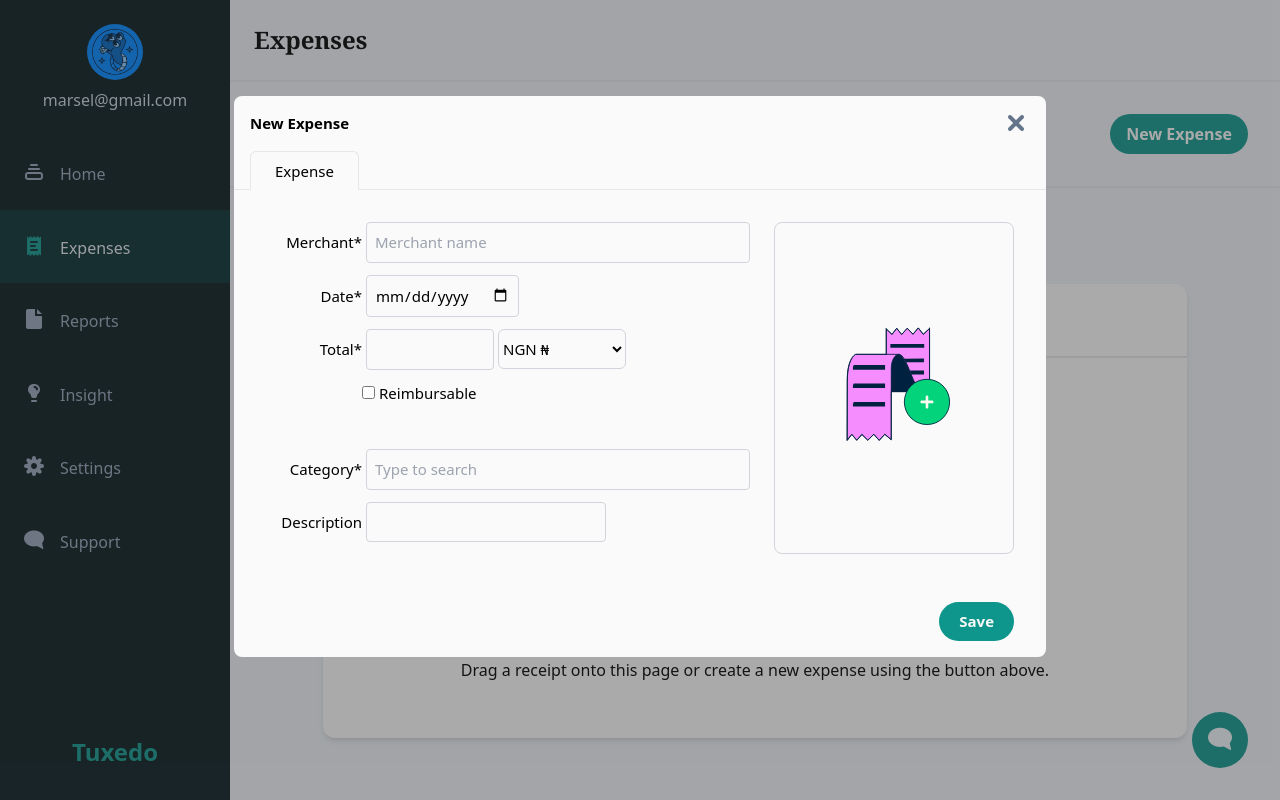
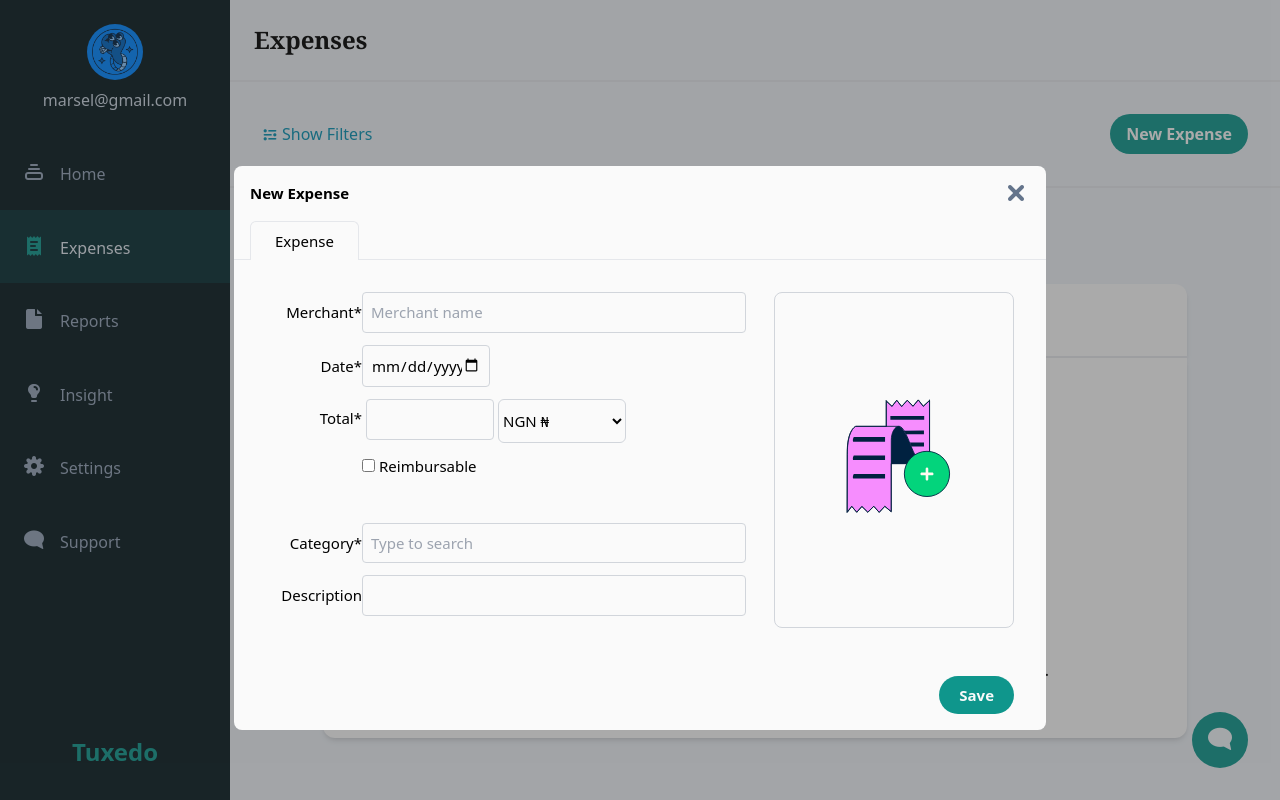
Before and after one commit to MarselDokubo/doreceipt, a React (Vite) app: page /inbox/expenses in a window 1280 px wide. Built offline with nearby package versions, Linux system fonts and the light colour scheme; no server answers; sample sign-in values are in the browser's storage; a web font is replaced by a local one.

Commit message:
chore: new expense form errors

```diff
--- a/package.json
+++ b/package.json
@@ -10,6 +10,7 @@
     "preview": "vite preview"
   },
   "dependencies": {
+    "date-fns": "^3.6.0",
     "firebase": "^10.11.1",
     "react": "^18.2.0",
     "react-dom": "^18.2.0",
--- a/src/new-expense.jsx
+++ b/src/new-expense.jsx
@@ -1,10 +1,12 @@
+import { useForm } from "react-hook-form"
 import { Button } from "./ui/button"
+import { Form } from "react-router-dom";
 
 export function NewExpense({onClose}) {
 
     return (
-        <div className={`absolute top-0 left-0 z-20  h-screen w-screen bg-black-alpha text-[15px]`}>
-            <div className={`new__expense w-full max-w-max bg-light-300 rounded-lg mx-auto mt-24`}>
+        <div className={`flex items-center justify-center absolute top-0 left-0 z-20 px-2  h-screen w-full bg-black-alpha text-[15px] min-w-[270px]`}>
+            <div className={`new__expense w-full max-w-max bg-light-300 rounded-lg mt-24`}>
                 <div className="heading flex items-center justify-between">
                     <h2 className="font-bold my-4 px-4">New Expense</h2>
                     <span role="button" className="font-expens expensicons expensicons-remove font-black text-xl text-slate-500 mr-5" onClick={onClose}>&#xE920;</span>
@@ -16,70 +18,89 @@ export function NewExpense({onClose}) {
                 </div>
                 <div className="flex gap-2 p-8">
                     <ExpenseForm />
-                    <div className="flex-1 img__wrapper flex items-center justify-center p-8 max-w-60 border border-gray-300 rounded-lg">
+                    <div className="flex-1 img__wrapper hidden md:flex items-center justify-center p-8 max-w-60 border border-gray-300 rounded-lg">
                         <img src="/src/assets/img/doreceipt/emptystate__addexpense.svg" alt="" className="w-full"/>
                     </div>
                 </div>
                 <div className="savebtn text-right">
-                    <Button label={"Save"} className={`py-2 px-5 mx-8 my-4`}/>
+                    <Button  label={"Save"} type="submit" form="new__expense" className={`py-2 px-5 mx-8 my-4`}/>
                 </div>
             </div>
         </div>
     )
 }
 function ExpenseForm() {
+    const {
+        register,
+        formState: { errors },
+        handleSubmit
+    } = useForm();
+
+    function handleExpense() {
+        console.log("Create expense form")
+    }
     return (
     <div className="w-[500px] flex-1">
-        <form action="" className="">
-            <div className="input__wrapper flex items-center gap-1 mb-3">
-                <label htmlFor="Merchant" className="w-24 text-right">
-                    <span className=" w-24 text-right">Merchant*</span>
+        <Form id="new__expense" onSubmit={handleSubmit(handleExpense)}>
+            <div className="input__wrapper gap-1 mb-3">
+                <label htmlFor="Merchant" className="md:w-full md:max-w-24 text-right inline-flex justify-end">
+                    <span className=" md:w-full md:max-w-24 text-right inline-flex justify-end">Merchant*</span>
                 </label>
-                    <Input type="text" placeholder="Merchant name" className="flex-1 max-w-96 bg-transparent text-slate-700 "/>
+                    <Input  type="text" name="merchant" id="merchant" placeholder="Merchant name" className="flex-1 min-w-max max-w-96 w-full bg-transparent" register = {() => register("merchant", {required: { value: true, message: "Field cannot be empty" },})} errors={errors}/>
             </div>
-            <div className="input__wrapper flex items-center gap-1 mb-3">
-                <label className="w-24 text-right" htmlFor="date">
+            <div className="input__wrapper gap-1 mb-3">
+                <label className="md:w-full md:max-w-24 text-right inline-flex justify-end" htmlFor="date">
                     <span className="">Date*</span>
                 </label>
-                    <Input type="date" name="date" id="date" className="bg-transparent" />
+                    <Input type="date" name="date" id="date" className="bg-transparent max-w-32" register = {() => register("date")} errors={errors}/>
             </div>
-            <div className="input__wrapper flex items-center gap-1 mb-3">
-                <label className="w-24 text-right" htmlFor="total">
+            <div className="input__wrapper flex flex-wrap gap-1 mb-3">
+                <label className="md:w-full md:max-w-24 text-right inline-flex justify-end mt-2" htmlFor="total">
                     <span className="">Total*</span>
-                </label>
-                    <Input type="text" name="total" id="total" className={ `max-w-32 bg-transparent`} />
-                    <select name="currency" id="currency" className="flex-1 rounded-md border border-gray-300 py-2 bg-transparent max-w-32 w-full">
+                    </label>
+                    <div>
+                    <Input type="text" name="total" id="total" className={ `max-w-32 bg-transparent`} register = {() => register("total", {required: { value: true, message: "Field cannot be empty" },})} errors={errors}/>
+                    </div>
+
+                    <div className="max-w-32 w-full">
+                        <select name="currency" id="currency" className="flex-1 rounded-md border border-gray-300  bg-transparent w-full py-2.5">
+
                         <option value="NGN">NGN ₦</option>
                         <option value="USD">USD $</option>
-                    </select>
+                        </select>
+                    </div>
+
                 </div>
-                <div className="input__wrapper flex items-center">
-                    <input type="checkbox" name="reimbursable" id="reimbursable" className="ml-24 mr-1"/>
+                <div className="input__wrapper">
+                    <input type="checkbox" name="reimbursable" id="reimbursable" className="md:ml-24 ml-10 mr-1"/>
                     <label htmlFor="reimbursable">Reimbursable</label>
                 </div>
             <br />
             <br />
-            <div className="input__wrapper flex items-center gap-1 mb-3">
-                <label className="w-24 text-right" htmlFor="category">
+            <div className="input__wrapper mb-3">
+                <label className="md:w-full md:max-w-24 text-right inline-flex justify-end" htmlFor="category">
                     <span className="">Category*</span>
                 </label>
-                    <Input type="search" name="category" id="category" placeholder="Type to search" className="flex-1 max-w-96 w-full bg-transparent"/>
+                    <Input type="search" name="category" id="category" placeholder="Type to search" className="flex-1 min-w-max max-w-96 w-full bg-transparent" register = {() => register("category", {required: { value: true, message: "Field cannot be empty" },})} errors={errors}/>
             </div>
-            <div className="input__wrapper flex items-center gap-1 mb-3">
-                <label className="w-24 text-right" htmlFor="description">
+            <div className="input__wrapper mb-3">
+                <label className="md:w-full md:max-w-24 text-right inline-flex justify-end" htmlFor="description">
                     <span className="">Description </span>
                 </label>
-                    <Input type="text" name="description" id="description" className="bg-transparent"/>
+                    <Input type="text" name="description" id="description" className="flex-1 min-w-max max-w-96 w-full bg-transparent" register = {() => register("description", {required: { value: true, message: "Field cannot be empty" },})} errors={errors}/>
             </div>
-        </form>
+        </Form>
     </div>
     )
 
 }
 
 
-function Input({className = "",...attributes}) {
+function Input({className = "",name,register, errors, ...attributes}) {
     return (
-        <input {...attributes} className={`rounded border border-gray-300 p-2  ${className}`} />
+        <>
+            <input {...attributes} aria-describedby={`${name}-error`} aria-invalid={errors[name] ? "true" : "false"} className={`rounded border border-gray-300 p-2 outline-none ${className}`} {...register()} />
+              <p id={`${name}-error`} role="alert" className={`${errors[name] && "text-rose-400"} text-xs text-right  ml-1 md:mr-5 `}>{errors[name] && errors[name].message}</p>
+        </>
     )
 }
--- a/src/service/config.js
+++ b/src/service/config.js
@@ -1,6 +1,8 @@
 // Import the functions you need from the SDKs you need
 import { initializeApp } from "firebase/app";
 import { getAuth } from "firebase/auth";
+import { getFirestore } from "firebase/firestore";
+import { getStorage } from "firebase/storage";
 // TODO: Add SDKs for Firebase products that you want to use
 // https://firebase.google.com/docs/web/setup#available-libraries
 
@@ -20,3 +22,9 @@ export const app = initializeApp(firebaseConfig);
 
 // Auth
 export const auth = getAuth()
+
+// Storage
+export const storage = getStorage()
+
+//Firestore
+export const db = getFirestore();
--- /dev/null
+++ b/src/service/firestore.js
@@ -0,0 +1 @@
+import { db } from "./config";
--- /dev/null
+++ b/src/service/storage.js
@@ -0,0 +1,11 @@
+import {format} from 'date-fns'
+import { storage } from './config';
+
+const BUCKET_URL = "https://console.firebase.google.com/u/0/project/doreceipt-3d5b6/storage/doreceipt-3d5b6.appspot.com/files"
+
+export async function uploadImage(image, uid) {
+    const formattedDate = format(new Date(), "yyyy-MM-dd'T'HH:mm:ss'Z'");
+    const bucket = `${BUCKET_URL}/${uid}/${formattedDate}.jpg`;
+    await uploadBytes(ref(storage, bucket), image);
+    return bucket;
+}
--- a/src/ui/button.jsx
+++ b/src/ui/button.jsx
@@ -1,6 +1,6 @@
-export function Button({label, className, onClick}) {
+export function Button({label, className, onClick, ...attributes}) {
     return (
-        <button className={`bg-primary-200 rounded-full text-light-300 font-bold ${className}`} onClick={onClick}>
+        <button {...attributes} className={`bg-primary-200 rounded-full text-light-300 font-bold focus:outline-primary-200 ${className}`} onClick={onClick}>
             {label || "Button"}
         </button>
     )
```
Also changed, not shown: 1 other file (tests, documents, lock files or other folders).
